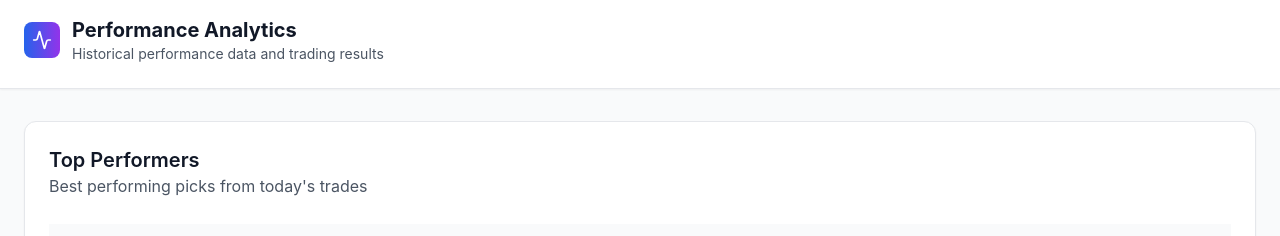
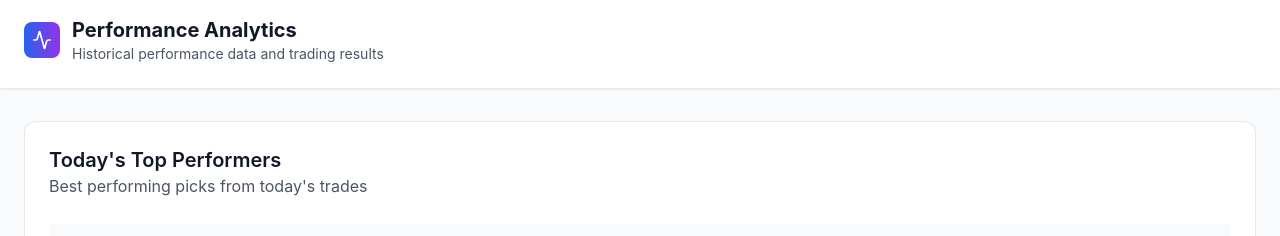
Before and after one commit to manjeshpatagar/Mytradingview, a Next.js app in the folder trading-view/: page /intraday-results in a window 1280 px wide. Shown: the top 236 px of the page. Built offline with nearby package versions, Linux system fonts and the light colour scheme; no server answers.

Commit message:
css chnged in news

```diff
--- a/trading-view/src/app/intraday-results/page.tsx
+++ b/trading-view/src/app/intraday-results/page.tsx
@@ -73,7 +73,7 @@ export default function IntradayResults() {
         <div className="bg-white rounded-xl shadow-sm border border-gray-200 p-6 mb-8">
           <div className="flex items-center justify-between mb-6">
             <div>
-              <h2 className="text-xl font-semibold text-gray-900">Top Performers</h2>
+              <h2 className="text-xl font-semibold text-gray-900">Today's Top Performers</h2>
               <p className="text-gray-600">Best performing picks from today's trades</p>
             </div>
           </div>
--- a/trading-view/src/app/page.tsx
+++ b/trading-view/src/app/page.tsx
@@ -108,7 +108,7 @@ export default function Home() {
     { name: 'Stock News', href: '/stock-news', icon: Newspaper },
     { name: 'Market News', href: '/market-news', icon: Globe },
     { name: 'Trade Plan', href: '/trade-plan', icon: BookOpen },
-    { name: 'Performance', href: '/intraday-results', icon: Activity }
+    { name: 'Today Performance', href: '/intraday-results', icon: Activity }
   ];
 
   return (
```
